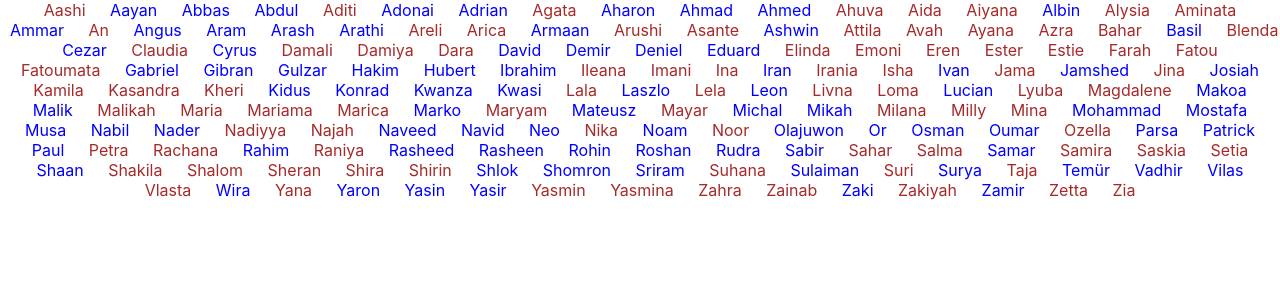
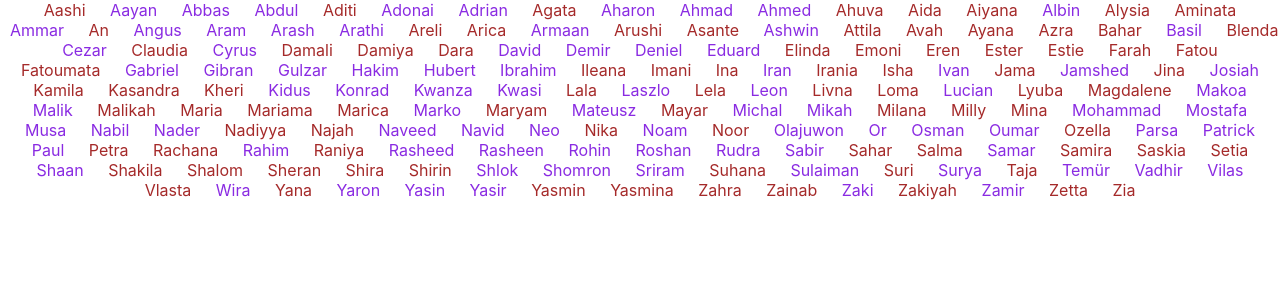
Before and after one commit to Junitalama/Baby-name-picker, a React (Create React App) app in the folder baby-names/: page / in a window 1280 px wide. Shown: the top 300 px of the page. Built offline with nearby package versions, Linux system fonts and the light colour scheme.

Commit message:
Update App.css

```diff
--- a/baby-names/src/App.css
+++ b/baby-names/src/App.css
@@ -13,7 +13,7 @@
 }
 
 .m{
-  color: blue;
+  color: blueviolet;
   margin:10px;
   display: inline;
 }
```
